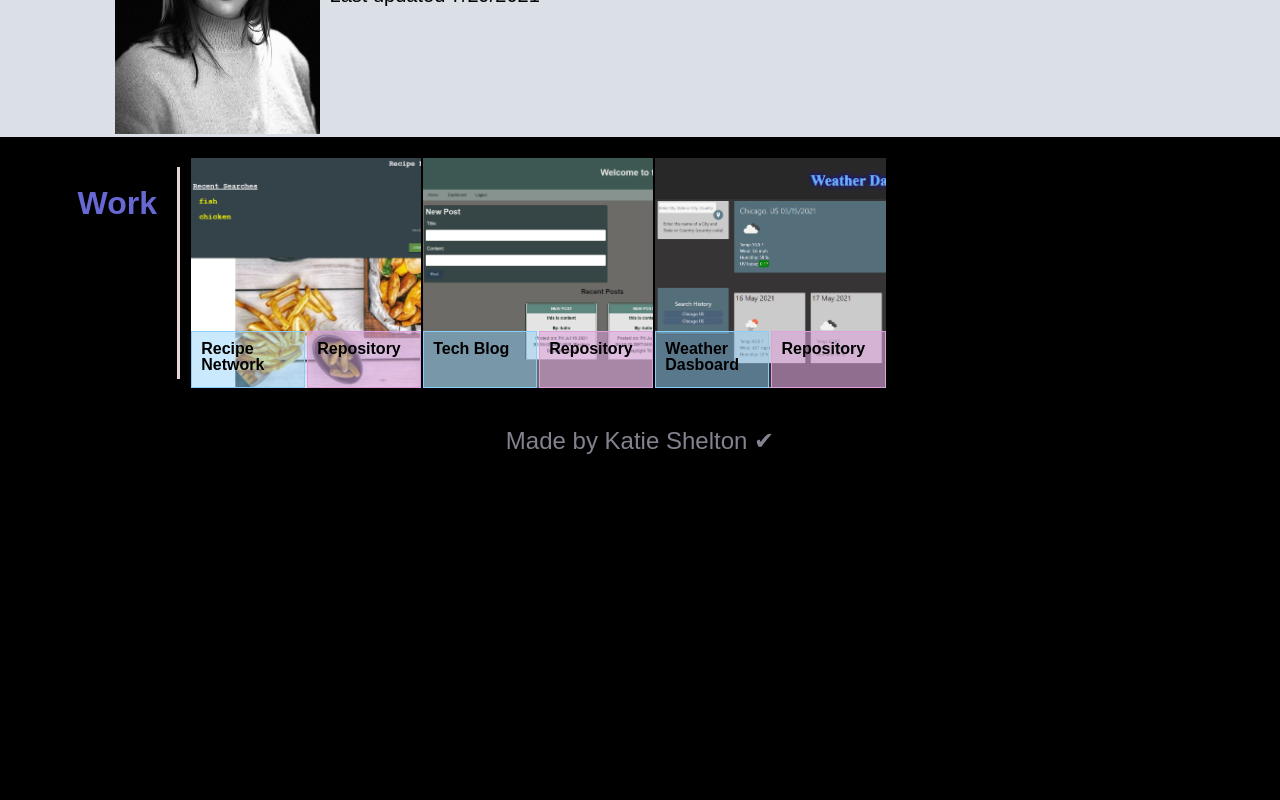
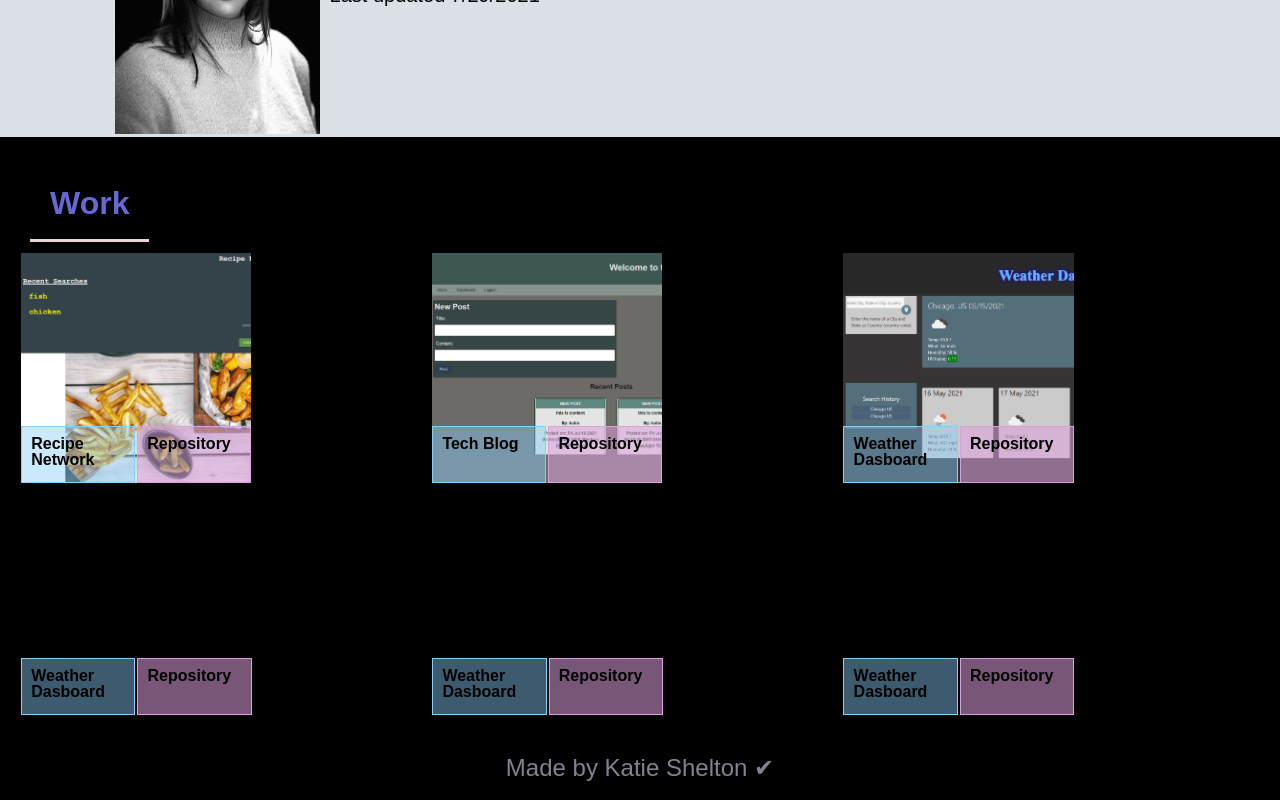
Before and after one commit to kashelton17/react-portfolio, a React (Create React App) app: page /2 in a window 1280 px wide. Shown: the part 324-1124 px from the top of the page. Before the commit the page ends 800 px from the top, so only its background shows below. Built offline with nearby package versions, Linux system fonts and the light colour scheme.

Commit message:
adding more work to portfollio;

```diff
--- a/src/App.css
+++ b/src/App.css
@@ -112,19 +112,20 @@ section {
 }
 
 .subcontent {
+  display:inline;
   margin: 1px;
+  width: 33%
 }
 
 /* Styling the headers within the content class */
 .content h2 {
   display: block;
-  width: 150px;
   font-size: 200%;
-  text-align: right;
+  text-align: center;
   margin: 10px;
   padding: 20px;
   color: var(--blue);
-  border-right: solid rgb(231, 213, 213);
+  border-bottom: solid rgb(231, 213, 213);
 }
 /* styling p tags in content classs */
 .content p {
@@ -140,6 +141,13 @@ section {
   flex-wrap: wrap;
   align-content: center;
   flex-grow: 1 1 1;
+}
+
+
+.workcontent {
+  width: 100%;
+  display: flex;
+  flex-wrap:wrap
 }
 
 .workcontent div:hover {
--- a/src/projectData/projectData.js
+++ b/src/projectData/projectData.js
@@ -11,22 +11,44 @@ const projectData = [
     {id: 2, title: 'Work', html: (
         <section className='content two' id='work'>
             <h2>Work</h2>
-            <div className='workcontent subcontent workone'>
+            <div className='work'>
+                <div className='workcontent'>
+                    <div className='subcontent workone'>
                         <div>
                             <a className='worktitle' href="https://northwestern-bootcamp.github.io/recipeNetwork/" target='_blank' rel="noreferrer">Recipe Network</a>
                             <a className='github-link' href="https://github.com/Northwestern-Bootcamp/recipeNetwork" target="_blank" rel="noreferrer">Repository</a>
                         </div>
                     </div>
-            <div className='workcontent subcontent worktwo'>
+                    <div className='subcontent worktwo'>
                         <div>
                             <a className='worktitle' href=" https://tech-blog-hw-14.herokuapp.com/" target='_blank' rel="noreferrer">Tech Blog</a>
                             <a className='github-link' href="https://github.com/kashelton17/13-hw-tech-blog/" target="_blank" rel="noreferrer">Repository</a>
                         </div>
                     </div>
-            <div className='workcontent subcontent workthree'>
+                    <div className='subcontent workthree'>
                         <div>
                             <a className='worktitle' href="https://kashelton17.github.io/06-hw-weather-dashboard/" target='_blank' rel="noreferrer">Weather Dasboard</a>
                             <a className='github-link' href="https://github.com/kashelton17/06-hw-weather-dashboard" target="_blank" rel="noreferrer">Repository</a>
+                        </div>
+                    </div>
+                    <div className='subcontent workfour'>
+                        <div>
+                            <a className='worktitle' href="https://kashelton17.github.io/06-hw-weather-dashboard/" target='_blank' rel="noreferrer">Weather Dasboard</a>
+                            <a className='github-link' href="https://github.com/kashelton17/06-hw-weather-dashboard" target="_blank" rel="noreferrer">Repository</a>
+                        </div>
+                    </div>
+                    <div className='subcontent workfive'>
+                        <div>
+                            <a className='worktitle' href="https://kashelton17.github.io/06-hw-weather-dashboard/" target='_blank' rel="noreferrer">Weather Dasboard</a>
+                            <a className='github-link' href="https://github.com/kashelton17/06-hw-weather-dashboard" target="_blank" rel="noreferrer">Repository</a>
+                        </div>
+                    </div>
+                    <div className='subcontent worksix'>
+                        <div>
+                            <a className='worktitle' href="https://kashelton17.github.io/06-hw-weather-dashboard/" target='_blank' rel="noreferrer">Weather Dasboard</a>
+                            <a className='github-link' href="https://github.com/kashelton17/06-hw-weather-dashboard" target="_blank" rel="noreferrer">Repository</a>
+                        </div>
+                    </div>
                 </div>
             </div>
         </section>
```
Lines whose indentation alone changed are shown as unchanged.
